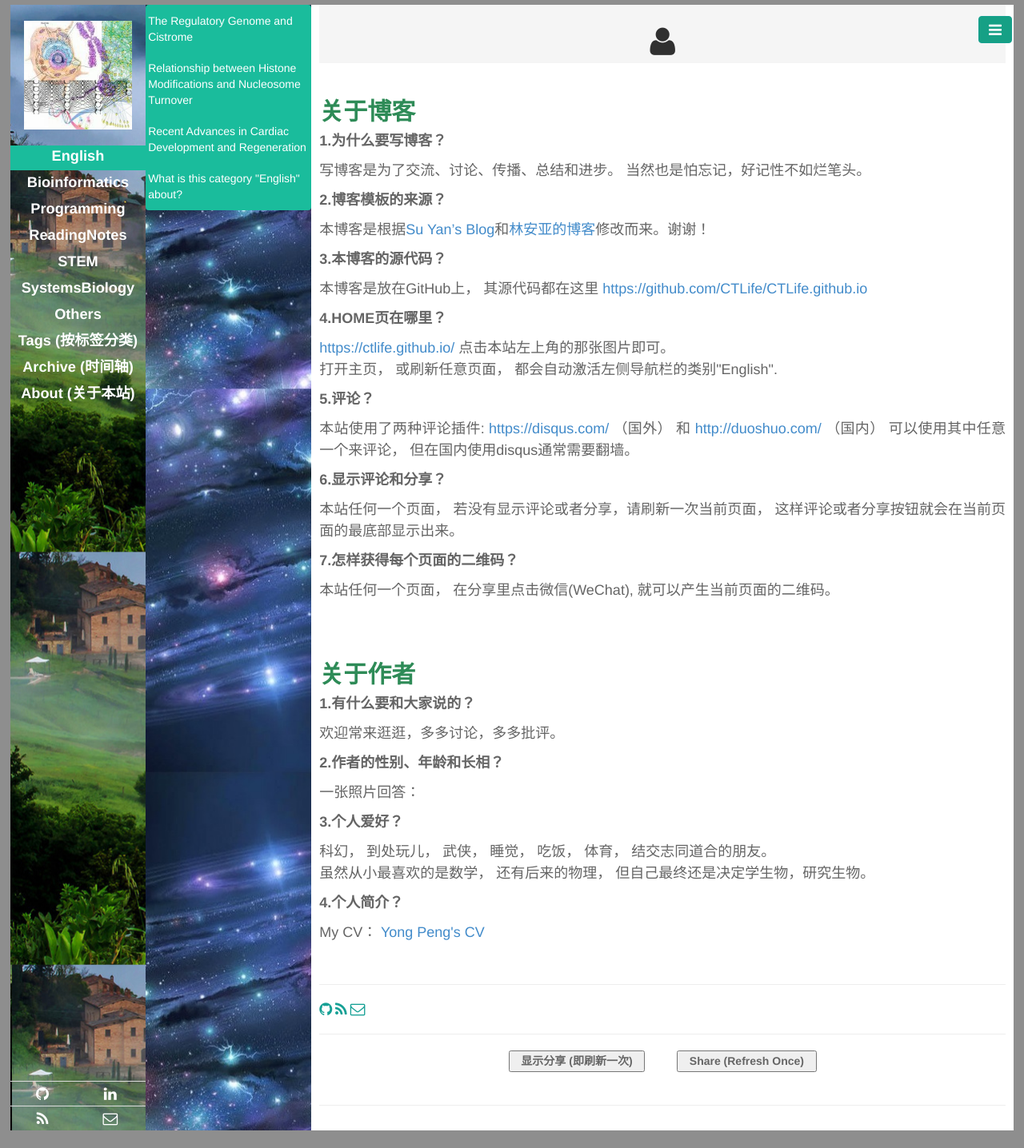
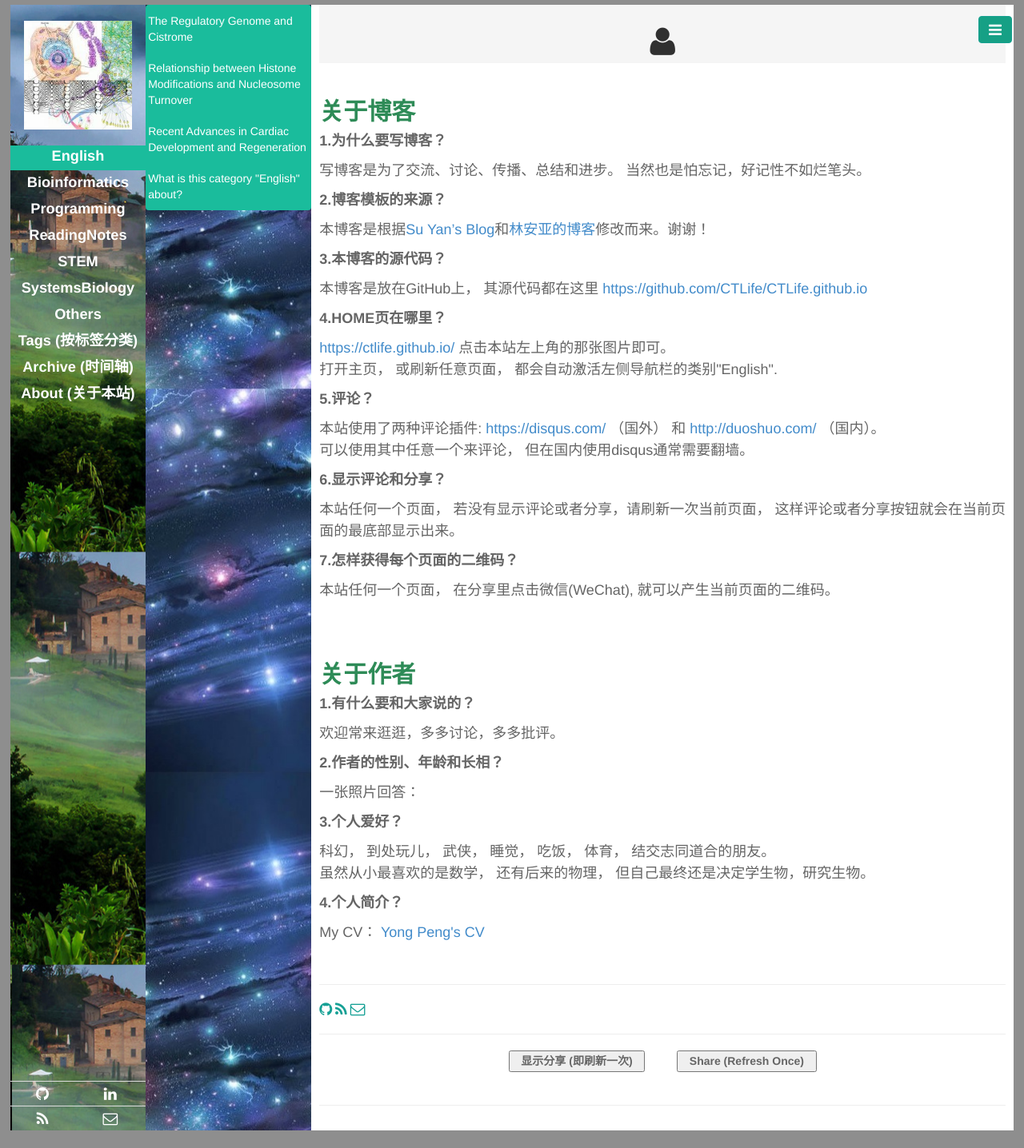
Before and after one commit to CTLife/CTLife.github.io, a Jekyll site: the page built from pages/about.html, in a window 1280 px wide. Shown: the whole page at 80% size. Built offline with Jekyll 4.4.1, drawn with Linux system fonts in a browser that asks for light colours; Markdown is read by kramdown in place of the engine named in the settings.

Commit message:
Update about.html

```diff
--- a/pages/about.html
+++ b/pages/about.html
@@ -16,8 +16,8 @@ titlename: 关于本站
 <p style=font-size:18px>  <a href="https://ctlife.github.io/"> https://ctlife.github.io/</a> 点击本站左上角的那张图片即可。<br>
    打开主页， 或刷新任意页面， 都会自动激活左侧导航栏的类别"English".</p>
 <p style=font-size:18px><b>5.评论？</b></p>
-<p style=font-size:18px> 本站使用了两种评论插件: <a href="https://disqus.com/">  https://disqus.com/ </a> （国外） 和 <a href="http://duoshuo.com/">  http://duoshuo.com/  </a> （国内）
-可以使用其中任意一个来评论， 但在国内使用disqus通常需要翻墙。</p>
+<p style=font-size:18px> 本站使用了两种评论插件: <a href="https://disqus.com/">  https://disqus.com/ </a> （国外） 和 <a href="http://duoshuo.com/">  http://duoshuo.com/  </a> （国内）。
+<br> 可以使用其中任意一个来评论， 但在国内使用disqus通常需要翻墙。</p>
 <p style=font-size:18px><b>6.显示评论和分享？</b></p>
 <p style=font-size:18px> 本站任何一个页面， 若没有显示评论或者分享，请刷新一次当前页面， 这样评论或者分享按钮就会在当前页面的最底部显示出来。 </p>
 <p style=font-size:18px><b>7.怎样获得每个页面的二维码？</b></p>
```
